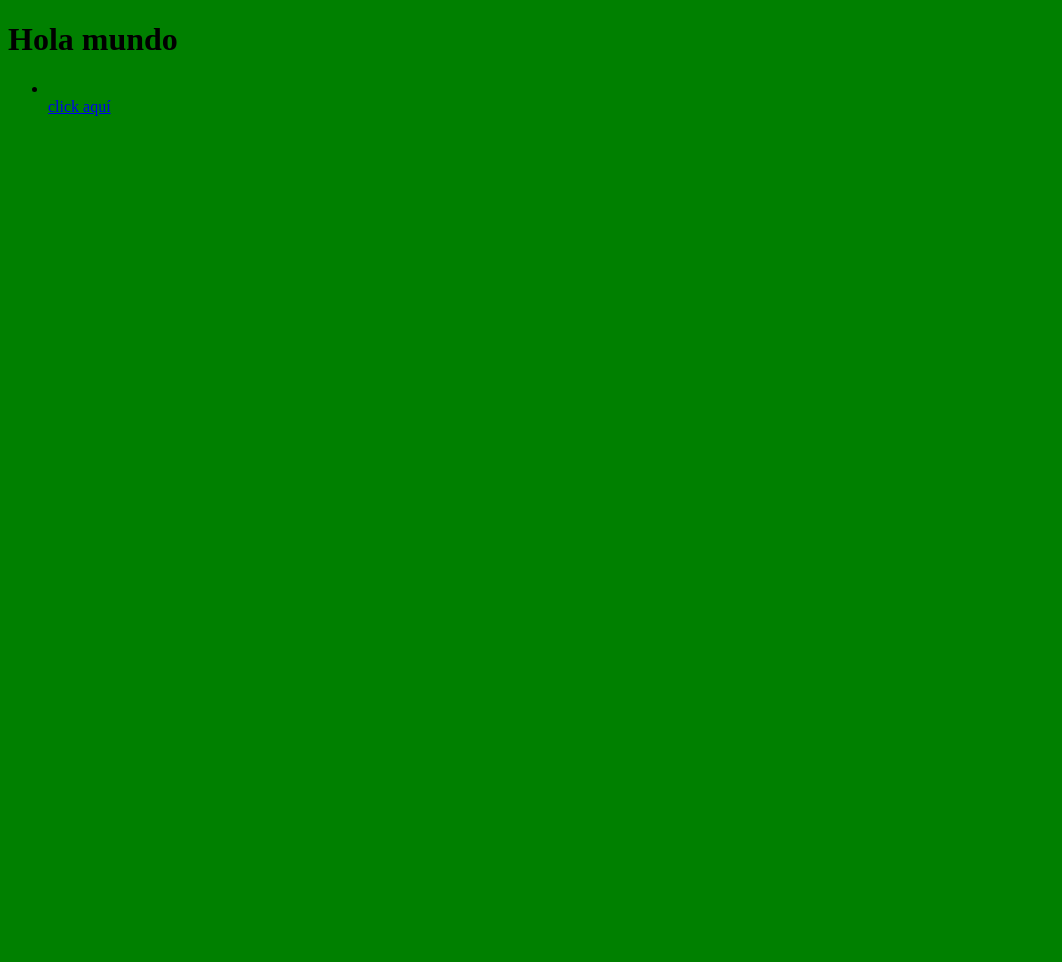
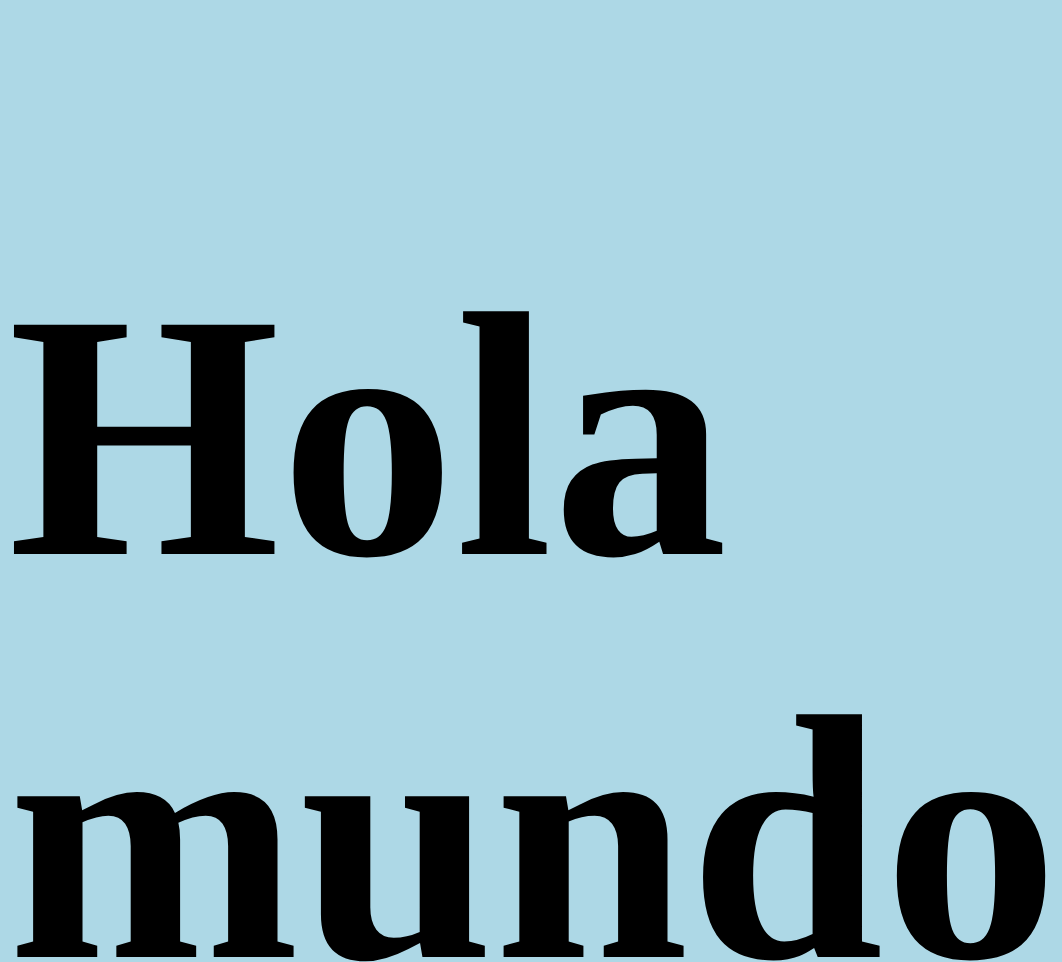
Before and after one commit to Luchito-top/primerProyecto, a plain HTML site: page index.html in a window 1280 px wide. Shown: the top 962 px of the page, without its empty margins (0-1062 px from the left). Before the commit the page ends 800 px from the top, so only its background shows below. Drawn offline with Linux system fonts and the light colour scheme.

Commit message:
cambiando color de fondo

```diff
--- a/index.html
+++ b/index.html
@@ -7,9 +7,9 @@
     <title>primerProyecto2023</title>
 
 </head>
-<body style="background-color: green;">
+<body style="background-color: lightblue;">
 
-    <h1>Hola mundo</h1>
+    <h1 style="font-size: 350px;">Hola mundo</h1>
     <ul>
         <li></li>
         <a href="#">click aquí</a>
```
